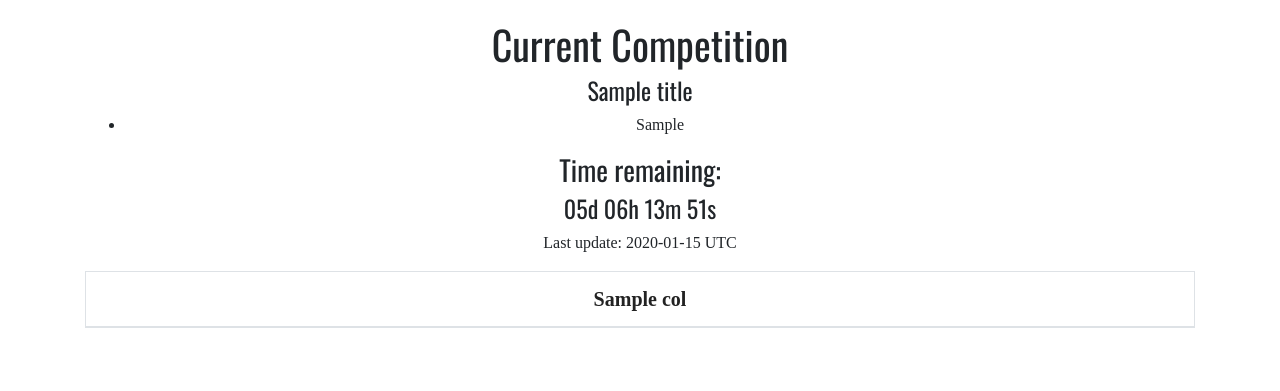
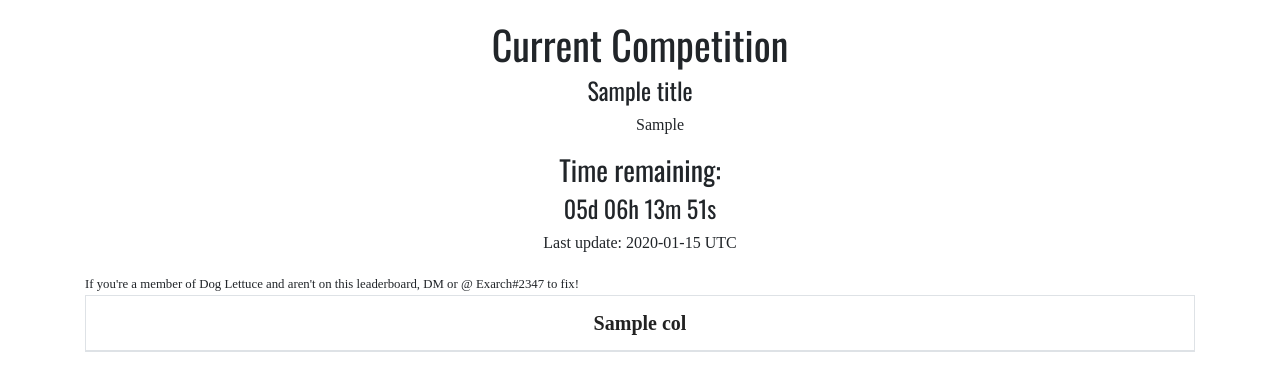
Before and after one commit to dkbruce/dog-lettuce, a Flask app: template templates/home.html in a window 1280 px wide. Shown: the part 74-465 px from the top of the page. Run offline with Flask 2, Linux system fonts and the light colour scheme; the template is opened without the code that fills it: most values are stand-ins (such as "Sample title", 1, 10 or a date in 2020); lists and menus that the app fills with data are empty; some libraries are stand-ins or nearby versions; some web fonts are replaced.

Commit message:
bullet points suck

```diff
--- a/templates/home.html
+++ b/templates/home.html
@@ -23,7 +23,7 @@
                     <div class="page-header">
                         <h1 class="text-center">Current Competition</h1>
                         <h4 class="text-center">{{title}}</h4>
-                        <ul class="text-center">
+                        <ul class="text-center" style="list-style: none;">
                             {% for info_line in info %}
                             <li>{{info_line}}</li>
                             {% endfor %}
@@ -47,6 +47,12 @@
             <div class="row">
                 <div class="col-md-12">
                     <p class="text-center">Last update: {{last_update}} UTC</p>
+                </div>
+            </div>
+
+            <div class="row">
+                <div class="col-md-12">
+                    <small>If you're a member of Dog Lettuce and aren't on this leaderboard, DM or @ Exarch#2347 to fix!</small>
                 </div>
             </div>
 
```
